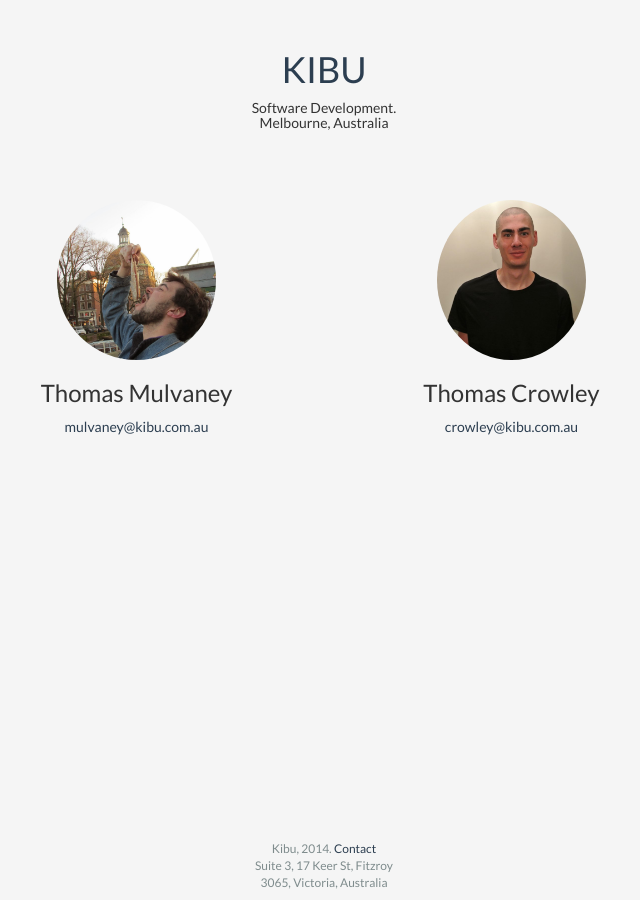
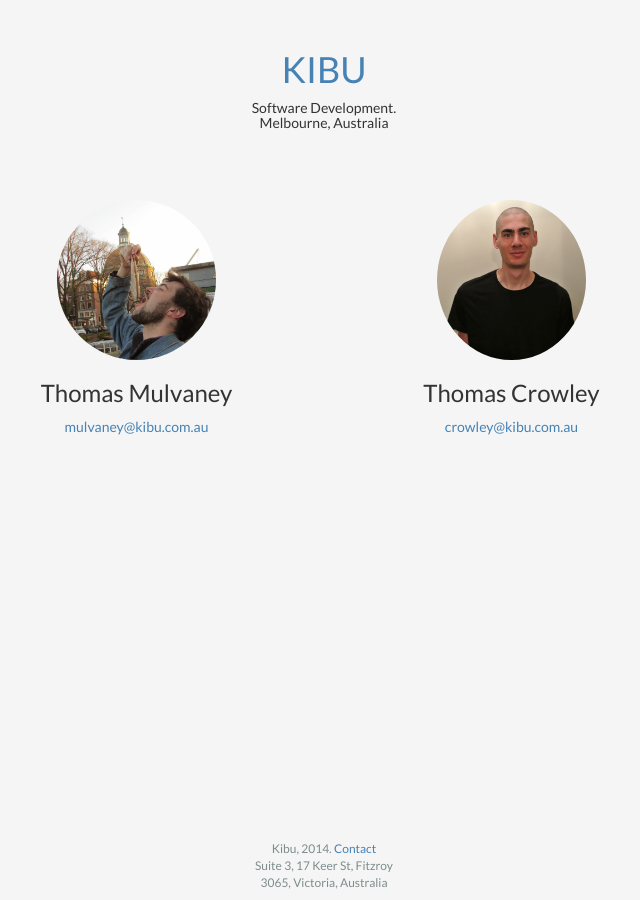
Before and after one commit to kibu-australia/kibu-australia.github.io, a Jekyll site: the page built from index.html, in a window 1280 px wide. Shown: the whole page, without its empty margins (316-956 px from the left). Built offline with Jekyll 4.4.1, drawn with Linux system fonts in a browser that asks for light colours; nearby versions of some CDN libraries; Markdown is read by kramdown in place of the engine named in the settings.

Commit message:
Update main.css

```diff
--- a/css/main.css
+++ b/css/main.css
@@ -27,11 +27,11 @@
 }
 
 a {
-  color: #2c3e50;
+  color: steelblue;
 }
 
 a:hover {
-  color: #34495e;
+  color: #2c3e50;
 }
 
 .footer {
```
